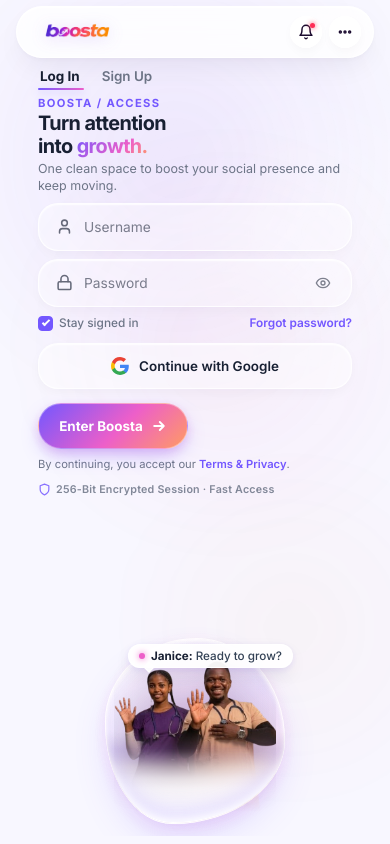
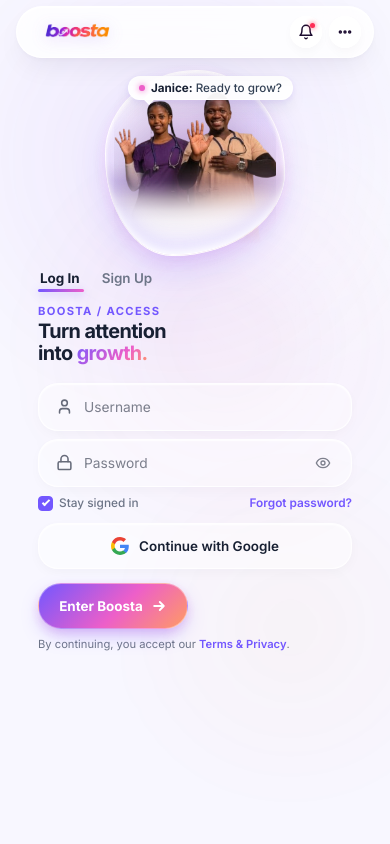
Before and after one commit to piustech1/boosta, a Next.js app: page /login in a window 390 px wide. Built offline with nearby package versions, Linux system fonts and the light colour scheme.

Commit message:
Fix mobile composition: place hero above auth form, remove dead space, and eliminate subtext and security footer

```diff
--- a/src/app/globals.css
+++ b/src/app/globals.css
@@ -1916,29 +1916,46 @@
   position: relative;
   display: flex;
   flex-direction: column;
+  align-items: center;
   width: 100%;
   flex: 1;
   min-height: 0;
-  overflow: hidden;
-  padding: 6px 22px 8px 22px;
+  overflow-y: auto;
+  overflow-x: hidden;
+  -webkit-overflow-scrolling: touch;
+  padding: 6px 22px 14px 22px;
 }
 
 .auth-stage-container {
   display: flex;
   flex-direction: column;
-  width: 100%;
-  max-width: 440px;
+  align-items: center;
+  width: 100%;
+  max-width: 380px;
   margin: 0 auto;
   flex: 1;
   min-height: 0;
-  justify-content: space-between;
+  justify-content: flex-start;
+  gap: 0;
 }
 
 /* =========================================================
-   LEFT COLUMN (Auth Content Area)
-   Strictly Left-Aligned, Sitting Toward Lower Screen Portion
+   1. HERO STAGE (Top on Mobile, Right on Desktop)
    ========================================================= */
-.auth-left-column {
+.auth-hero-stage {
+  display: flex;
+  align-items: center;
+  justify-content: center;
+  width: 100%;
+  margin: 2px auto 14px auto;
+  flex-shrink: 0;
+}
+
+/* =========================================================
+   2. AUTH FORM STAGE (Directly below Hero on Mobile)
+   Strictly Left-Aligned Content
+   ========================================================= */
+.auth-form-stage {
   display: flex;
   flex-direction: column;
   align-items: flex-start;
@@ -1955,7 +1972,7 @@
   display: flex;
   justify-content: flex-start;
   width: 100%;
-  margin-bottom: 6px;
+  margin-bottom: 12px;
 }
 
 .auth-mode-nav {
@@ -2013,7 +2030,7 @@
   align-items: flex-start;
   text-align: left;
   width: 100%;
-  margin-bottom: 8px;
+  margin-bottom: 14px;
   transition: opacity 0.28s ease, transform 0.28s cubic-bezier(0.16, 1, 0.3, 1), filter 0.28s ease;
 }
 
@@ -2054,15 +2071,6 @@
   background: linear-gradient(135deg, #7357FF 0%, #ED5FC9 65%, #FF9B63 100%);
   -webkit-background-clip: text;
   -webkit-text-fill-color: transparent;
-}
-
-.auth-subtext {
-  font-size: 0.78rem;
-  line-height: 1.34;
-  color: #6D7587;
-  margin: 0;
-  text-align: left;
-  max-width: 340px;
 }
 
 /* 3. Floating Liquid-Glass Fields Form (NO large card panel) */
@@ -2436,16 +2444,16 @@
 .field-stagger-4 { animation: slideUpFade 0.32s var(--ease-out) 0.20s both; }
 
 /* =========================================================
-   RIGHT COLUMN (Hero Asset Stage)
+   HERO ASSET STAGE
    Wiggling Liquid Pebble, solo.png cutout, frosted bottom lip,
    and dynamic reacting speech bubble
    ========================================================= */
-.auth-right-column {
+.auth-hero-stage {
   display: flex;
   align-items: center;
   justify-content: center;
   width: 100%;
-  margin: 4px auto;
+  margin: 2px auto 14px auto;
   flex-shrink: 0;
 }
 
@@ -2663,24 +2671,28 @@
   .auth-stage-container {
     display: grid;
     grid-template-columns: 1.15fr 1fr;
+    grid-template-areas: "form hero";
     gap: 48px;
     max-width: 980px;
     height: auto;
     min-height: 520px;
-    align-items: flex-end;
-  }
-
-  .auth-left-column {
+    align-items: center;
+  }
+
+  .auth-form-stage {
+    grid-area: form;
     max-width: 400px;
     margin: 0;
   }
 
+  .auth-hero-stage {
+    grid-area: hero;
+    margin: 0;
+    justify-content: flex-end;
+  }
+
   .auth-display-title {
     font-size: clamp(1.6rem, 3vw, 2.1rem);
-  }
-
-  .auth-subtext {
-    font-size: 0.85rem;
   }
 
   .liquid-glass-field {
@@ -2693,11 +2705,6 @@
     min-width: 160px;
   }
 
-  .auth-right-column {
-    margin: 0;
-    justify-content: flex-end;
-  }
-
   .auth-asset-wrap {
     width: 290px;
     height: 310px;
@@ -2716,28 +2723,32 @@
 /* Compact Mobile Height Protection (Under 740px height) */
 @media (max-width: 859px) and (max-height: 740px) {
   .auth-experience-wrapper {
-    padding: 2px 14px 4px 14px;
-  }
-
-  .auth-right-column {
-    margin: 2px auto;
+    padding: 4px 14px 8px 14px;
+  }
+
+  .auth-hero-stage {
+    margin: 0 auto 8px auto;
   }
 
   .auth-asset-wrap {
     width: 165px;
-    height: 154px;
+    height: 148px;
   }
 
   .auth-mickey-cutout {
-    height: 145px;
+    height: 138px;
+  }
+
+  .auth-mode-nav-wrap {
+    margin-bottom: 8px;
+  }
+
+  .auth-copy-block {
+    margin-bottom: 10px;
   }
 
   .auth-display-title {
-    font-size: 1.15rem;
-  }
-
-  .auth-subtext {
-    display: none; /* Hide subtext on very short screens to guarantee zero-scroll */
+    font-size: 1.18rem;
   }
 
   .liquid-glass-field {
--- a/src/components/AuthExperience.tsx
+++ b/src/components/AuthExperience.tsx
@@ -124,11 +124,48 @@
       <div className="auth-stage-container">
 
         {/* =========================================================
-            LEFT COLUMN (Desktop Lower-Left, Mobile Lower Area)
+            1. HERO STAGE (Top on Mobile, Right on Desktop)
+            Wiggling Liquid Pebble, solo.png cutout (Janice & Dr. Solomon),
+            frosted bottom lip, and dynamic reacting speech bubble
+            ========================================================= */}
+        <div className="auth-hero-stage">
+          <div className="auth-asset-wrap">
+            {/* 1. Animated Wiggling Liquid Dudu Pebble */}
+            <div className="auth-dudu-pebble doodle-animated" aria-hidden="true">
+              <div className="dudu-halo" />
+            </div>
+
+            {/* 2. Asset Cutout (solo.png) inside positioning wrapper */}
+            <div className="auth-mickey-wrapper">
+              {/* eslint-disable-next-line @next/next/no-img-element */}
+              <img
+                src="/assets/solo.png"
+                alt="Boosta Characters"
+                className="auth-mickey-cutout"
+              />
+            </div>
+
+            {/* 3. Front Frosted Liquid Glass Lip: Strongly covers bottom edge even while wiggling */}
+            <div className="auth-dudu-front-lip doodle-animated" aria-hidden="true" />
+
+            {/* 4. Speech Bubble Reacting to Mode Switch with Scale/Fade */}
+            <div className={`auth-mickey-speech-bubble bubble-mode-${mode} ${isSwitching ? 'bubble-transitioning' : 'bubble-active'}`}>
+              <span className="speech-tail" aria-hidden="true" />
+              <span className="speech-pulse-dot" aria-hidden="true" />
+              <span className="speech-text">
+                <strong className="speech-name">{heroCharacter}:</strong>{' '}
+                <span className="speech-msg">{heroSpeech}</span>
+              </span>
+            </div>
+          </div>
+        </div>
+
+        {/* =========================================================
+            2. AUTH FORM STAGE (Directly Below Hero on Mobile, Left on Desktop)
             Strictly Left-Aligned: Mode Switcher, Eyebrow, Headline,
-            Subtext, Individual Floating Liquid-Glass Fields, Compact CTA
+            Individual Floating Liquid-Glass Fields, Google on Login, Compact CTA, Terms
             ========================================================= */}
-        <div className="auth-left-column">
+        <div className="auth-form-stage">
 
           {/* 1. Signature Mode Switcher: Active Underline Morphs Left-to-Right */}
           <div className="auth-mode-nav-wrap" role="tablist" aria-label="Authentication Mode">
@@ -158,7 +195,7 @@
             </div>
           </div>
 
-          {/* 2. Left-Aligned Dynamic Copy Block (Smooth Transformation) */}
+          {/* 2. Left-Aligned Dynamic Headline Block (No long subtext paragraph) */}
           <div className={`auth-copy-block ${isSwitching ? 'copy-transitioning' : 'copy-active'}`}>
             <span className="auth-eyebrow">
               {mode === 'login' ? 'BOOSTA / ACCESS' : 'BOOSTA / JOIN'}
@@ -176,11 +213,6 @@
                 </>
               )}
             </h1>
-            <p className="auth-subtext">
-              {mode === 'login'
-                ? 'One clean space to boost your social presence and keep moving.'
-                : 'Start with a clean dashboard built to help your socials move.'}
-            </p>
           </div>
 
           {/* 3. Individual Floating Liquid-Glass Fields (NO large background card) */}
@@ -451,54 +483,6 @@
 
           </form>
 
-          {/* Minimal Security Tagline */}
-          <div className="auth-security-subtle">
-            <span className="trust-shield-icon" aria-hidden="true">
-              <svg viewBox="0 0 24 24" width="13" height="13" fill="none" stroke="currentColor" strokeWidth="2.2" strokeLinecap="round" strokeLinejoin="round">
-                <path d="M12 22s8-4 8-10V5l-8-3-8 3v7c0 6 8 10 8 10z" />
-              </svg>
-            </span>
-            <span>256-Bit Encrypted Session · Fast Access</span>
-          </div>
-
-        </div>
-
-        {/* =========================================================
-            RIGHT COLUMN (Desktop: Right side large visual star;
-            Mobile: Upper/middle area)
-            Wiggling Liquid Pebble, solo.png cutout, frosted bottom lip,
-            and dynamic reacting speech bubble with Janice & Dr. Solomon
-            ========================================================= */}
-        <div className="auth-right-column">
-          <div className="auth-asset-wrap">
-            {/* 1. Animated Wiggling Liquid Dudu Pebble */}
-            <div className="auth-dudu-pebble doodle-animated" aria-hidden="true">
-              <div className="dudu-halo" />
-            </div>
-
-            {/* 2. Asset Cutout (solo.png) inside positioning wrapper */}
-            <div className="auth-mickey-wrapper">
-              {/* eslint-disable-next-line @next/next/no-img-element */}
-              <img
-                src="/assets/solo.png"
-                alt="Boosta Team"
-                className="auth-mickey-cutout"
-              />
-            </div>
-
-            {/* 3. Front Frosted Liquid Glass Lip: Strongly covers the downer part even while wiggling */}
-            <div className="auth-dudu-front-lip doodle-animated" aria-hidden="true" />
-
-            {/* 4. Speech Bubble Reacting to Mode Switch with Scale/Fade */}
-            <div className={`auth-mickey-speech-bubble bubble-mode-${mode} ${isSwitching ? 'bubble-transitioning' : 'bubble-active'}`}>
-              <span className="speech-tail" aria-hidden="true" />
-              <span className="speech-pulse-dot" aria-hidden="true" />
-              <span className="speech-text">
-                <strong className="speech-name">{heroCharacter}:</strong>{' '}
-                <span className="speech-msg">{heroSpeech}</span>
-              </span>
-            </div>
-          </div>
         </div>
 
       </div>
```
